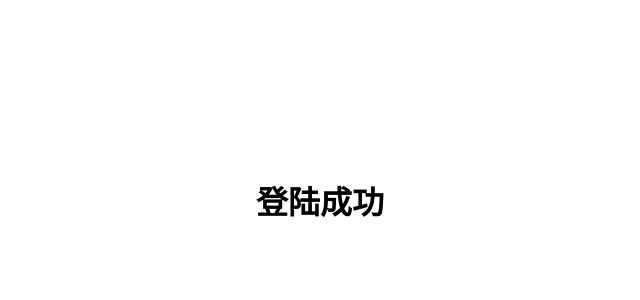
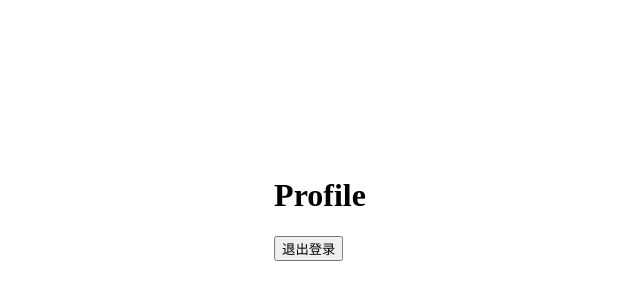
Before and after one commit to Ci10010/VuePage, a Vue app: page /profile in a window 1280 px wide. Shown: the part 4-304 px from the top of the page, without its empty margins (320-960 px from the left). Built offline with nearby package versions, Linux system fonts and the light colour scheme; sample sign-in values are in the browser's storage.

Commit message:
Added routing navigation guards

```diff
--- a/plugins/ElementUI/index.js
+++ /dev/null
@@ -1,6 +0,0 @@
-import Vue from 'vue';
-Vue.prototype.$ELEMENT = { size: 'small', zIndex: 3000 };
-import {
-  Form,FormItem,Input
-} from 'element-ui';
-Vue.use(Form,FormItem,Input)
--- a/src/App.vue
+++ b/src/App.vue
@@ -9,16 +9,5 @@
 </template>
 
 <style>
-  .el-message--success{
-    background-color: #67c23a !important;
-  }
-  .el-message--warning{
-    background-color: #e6a23c !important;
-  }
-  .el-message--error{
-    background-color: #f56c6c !important;
-  }
-  .el-message>p,i{
-    color: #FFFFFF !important;
-  }
+  @import "assets/CSS/elementUI.css";
 </style>
--- /dev/null
+++ b/src/assets/CSS/elementUI.css
@@ -0,0 +1,12 @@
+.el-message--success{
+  background-color: #67c23a !important;
+}
+.el-message--warning{
+  background-color: #e6a23c !important;
+}
+.el-message--error{
+  background-color: #f56c6c !important;
+}
+.el-message>p,i{
+  color: #FFFFFF !important;
+}
--- /dev/null
+++ b/src/plugins/ElementUI.js
@@ -0,0 +1,6 @@
+// import Vue from 'vue';
+// Vue.prototype.$ELEMENT = { size: 'small', zIndex: 3000 };
+// import {
+//
+// } from 'element-ui';
+// Vue.use()
--- a/src/router/index.js
+++ b/src/router/index.js
@@ -30,11 +30,17 @@ const routes = [
     component: () => import('../views/NetworkTest.vue')
   }
 ]
-
 const router = new VueRouter({
   mode: 'history',
   base: process.env.BASE_URL,
   routes
 })
-
+// 挂在路由导航守卫
+router.beforeEach((to, from, next) => {
+//  to 将要访问的路径   from 从哪个路径跳转而来  next() 直接放行  next('/xxx') 放行且跳转
+  if((to.path === '/login') ||(to.path ===  '/regist')) return next();
+  const token = window.sessionStorage.getItem('token');
+  if(!token) next('/login');
+  next();
+})
 export default router
--- a/src/views/Login.vue
+++ b/src/views/Login.vue
@@ -66,10 +66,11 @@
                 password: this.Form.password
               }
             }).then(result=>{
-              console.log(result.data);
+              console.log(result);
               if(result.data.status===0){
+                this.$message({showClose: true,message: '登录成功!',type: 'success'});
+                window.sessionStorage.setItem('token', result.data.token);
                 this.$router.push('/profile');
-                this.$message({showClose: true,message: '登录成功!',type: 'success'});
               }else if(result.data.status===-1){
                 this.$message({ showClose: true,message: '服务器繁忙,请稍等重试!',type: 'error'});
               }else{
--- a/src/views/Profile.vue
+++ b/src/views/Profile.vue
@@ -1,12 +1,19 @@
 <template>
   <div>
-    <h1>登陆成功</h1>
+    <h1>Profile</h1>
+    <button @click="logout">退出登录</button>
   </div>
 </template>
 
 <script>
   export default {
-    name: "Profile"
+    name: "Profile",
+    methods:{
+      logout(){
+        window.sessionStorage.clear();
+        this.$router.push('/login');
+      }
+    }
   }
 </script>
 
```
